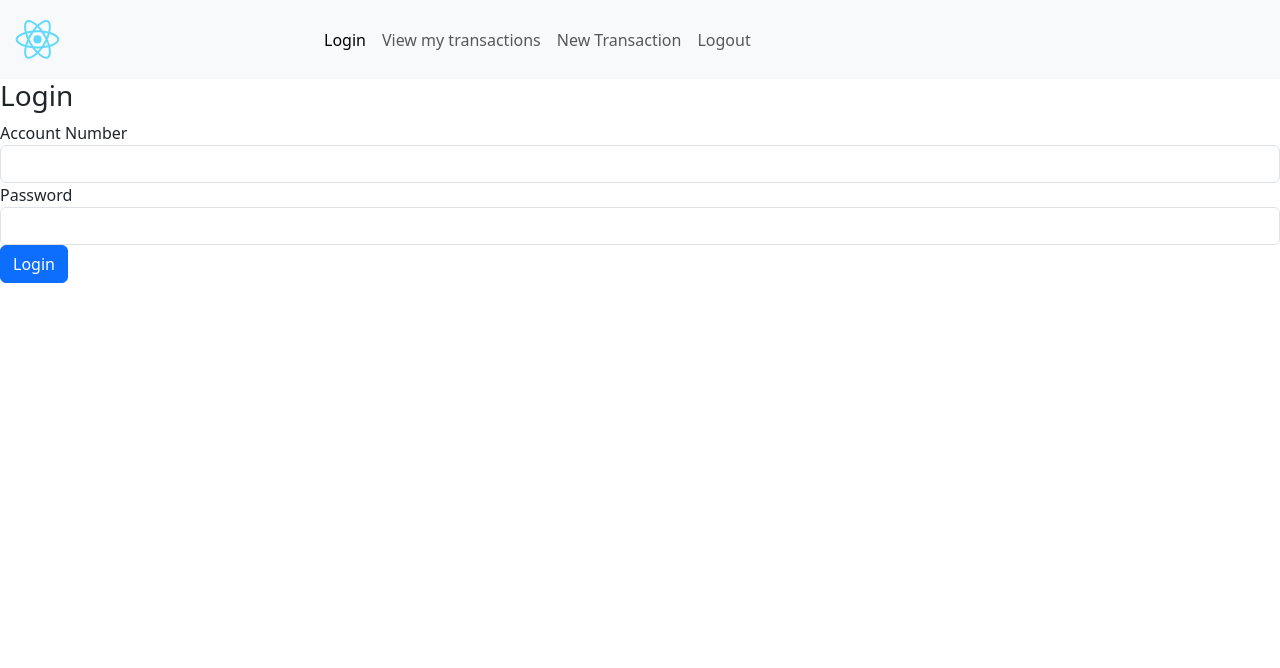
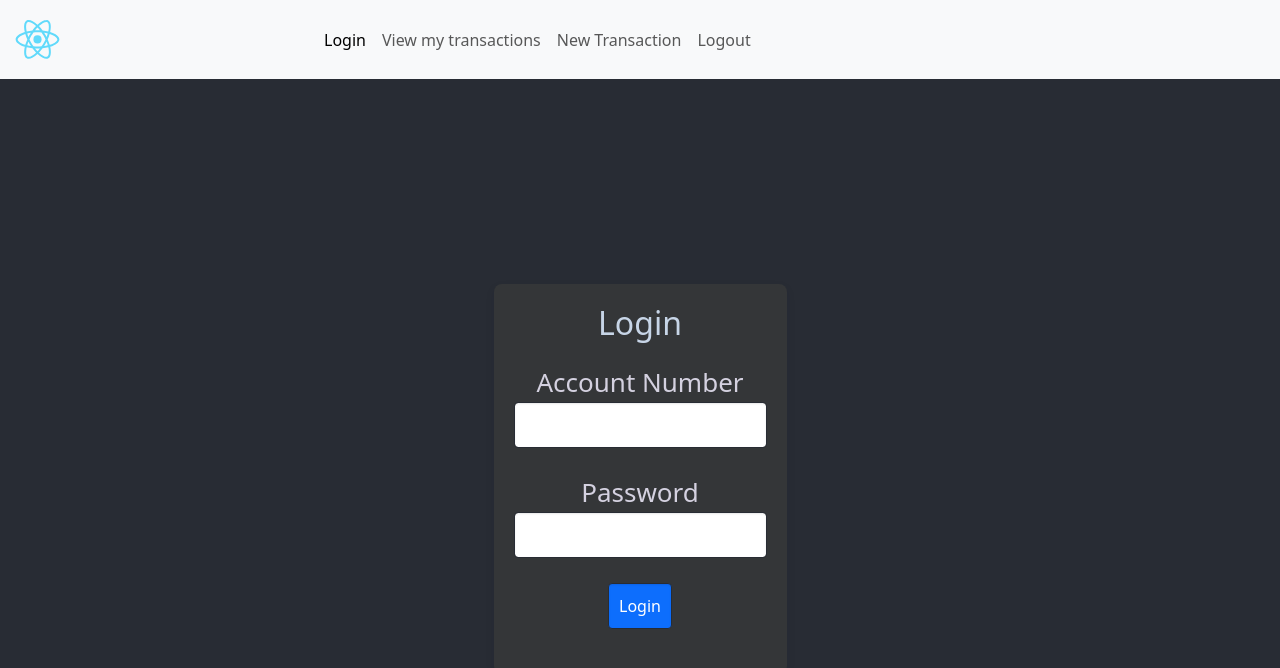
Before and after one commit to liehanels/APDS_POE, a React (Create React App) app in the folder frontend/: page /login in a window 1280 px wide. Shown: the top 668 px of the page. Built offline with nearby package versions, Linux system fonts and the light colour scheme.

Commit message:
Finished the UI
Twas a headache

```diff
--- a/frontend/src/App.css
+++ b/frontend/src/App.css
@@ -1,3 +1,10 @@
+body {
+  background-color: #343638;
+  color: rgb(212, 209, 224);
+  margin: 0;
+  font-family: Arial, sans-serif;
+}
+
 .App {
   text-align: center;
 }
@@ -10,7 +17,7 @@
   align-items: center;
   justify-content: center;
   font-size: calc(10px + 2vmin);
-  color: white;
+  color: rgb(212, 209, 224);
 }
 
 .login-container {
@@ -18,26 +25,33 @@
   flex-direction: column;
   align-items: center;
   justify-content: center;
-  height: 100vh;
-  background-color: #f0f0f0;
+  height: fit-content;
+  background-color: #343638;
+  padding: 20px;
+  border-radius: 8px;
+  box-shadow: 0 4px 8px rgba(8, 7, 61, 0.1);
 }
 
 .login-container h2 {
   margin-bottom: 20px;
+  color: #c7d5e7;
 }
 
 .login-container form {
   display: flex;
   flex-direction: column;
   align-items: center;
+  width: 100%;
 }
 
 .login-container input {
   margin-bottom: 10px;
   padding: 10px;
-  width: 200px;
-  border: 1px solid #ccc;
+  width: 100%;
+  max-width: 300px;
+  border: 1px solid #282c34;
   border-radius: 4px;
+  box-shadow: inset 0 1px 2px rgba(0, 0, 0, 0.1);
 }
 
 .login-container button {
@@ -45,14 +59,14 @@
   border: none;
   border-radius: 4px;
   background-color: #007bff;
-  color: white;
+  color: #282c34;
   cursor: pointer;
+  transition: background-color 0.3s ease;
 }
 
 .login-container button:hover {
   background-color: #0056b3;
 }
-
 
 .form-group {
   text-align: center;
@@ -64,25 +78,40 @@
 }
 
 .transaction-container {
-  max-width: 800px;
+  max-width: fit-content;
   margin: 0 auto;
   padding: 20px;
-  border: 1px solid #ccc;
+  border: 1px solid #282c34;
   border-radius: 10px;
-  background-color: #f9f9f9;
+  background-color: #343638;
+  box-shadow: 0 4px 8px rgba(0, 0, 0, 0.1);
+  color: rgb(204, 202, 216);
 }
 
 .transaction-container .header {
   text-align: center;
   margin-bottom: 20px;
+  color: #c7d5e7;
 }
 
 .table {
   width: 100%;
+  height: fit-content;
   margin-bottom: 20px;
+  border-collapse: collapse;
 }
 
 .table th, .table td {
   text-align: center;
   vertical-align: middle;
+  padding: 10px;
+  border: 1px solid #0e6cd1;
 }
+
+.table th {
+  background-color: #8695a3;
+}
+
+.table tbody tr:nth-child(even) {
+  background-color: #535c68;
+}
--- a/frontend/src/components/login.js
+++ b/frontend/src/components/login.js
@@ -52,7 +52,7 @@ export default function Login() {
     return (
         <div className="App-header">
             <div className="login-container">
-                <h3>Login</h3>
+                <h2>Login</h2>
                 <form onSubmit={onSubmit}>
                     <div className="form-group">
                         <label htmlFor="name">Account Number</label>
--- a/frontend/src/components/newtransaction.js
+++ b/frontend/src/components/newtransaction.js
@@ -61,8 +61,9 @@ export default function NewTransaction() {
     }
 
     return (
+        <div className="App-header">
             <div className="transaction-container">
-            <h3 className="header">Perform a New Transaction</h3>
+                <h2 className="App">Perform a New Transaction</h2>
                 <form onSubmit={onSubmit}>
                     <table className="table table-striped" style={{ marginTop: 20 }}>
                         <thead>
@@ -84,5 +85,6 @@ export default function NewTransaction() {
                     </table>
                 </form>
             </div>
+        </div>
     );
 }
--- a/frontend/src/components/viewtransactions.js
+++ b/frontend/src/components/viewtransactions.js
@@ -31,8 +31,9 @@ export default function Transactions() {
     }, [accountnum, token]);
 
     return (
-        <div className="transactions-container">
-            <h3 className="header">Your Transactions</h3>
+        <div className="App-header">
+            <div className="transaction-container">
+                <h2 className="App">Your Transactions</h2>
                 <table className="table table-striped" style={{ marginTop: 20 }}>
                     <thead>
                         <tr>
@@ -52,5 +53,6 @@ export default function Transactions() {
                     </tbody>
                 </table>
             </div>
+        </div>
     );
 }
--- a/frontend/src/index.js
+++ b/frontend/src/index.js
@@ -1,6 +1,6 @@
 import React from 'react';
 import ReactDOM from 'react-dom/client';
-import './index.css';
+import './App.css';
 import App from './App';
 import reportWebVitals from './reportWebVitals';
 
```
Lines whose indentation alone changed are shown as unchanged.
